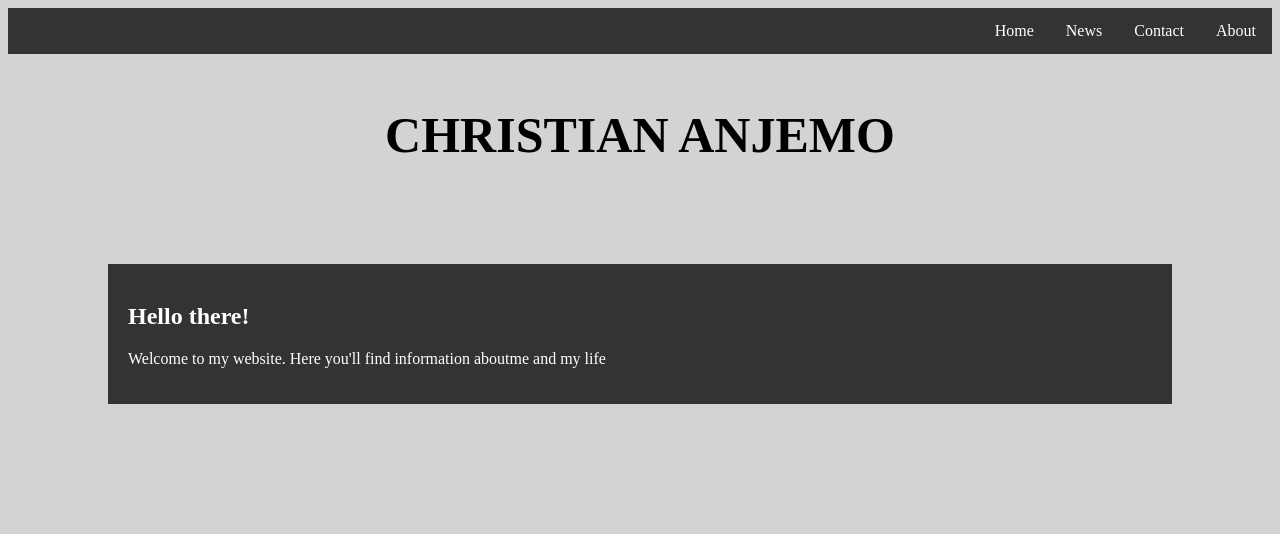
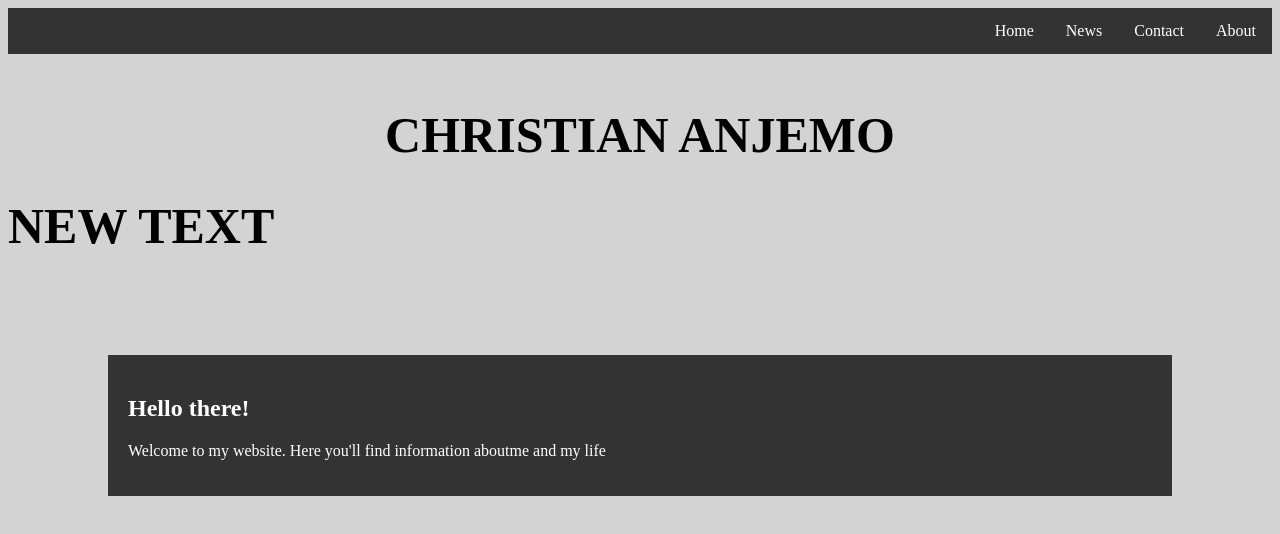
Before and after one commit to ChristianAnjemo/bitcoin.github.io, a plain HTML site: page index.html in a window 1280 px wide. Drawn offline with Linux system fonts and the light colour scheme.

Commit message:
Update index.html

```diff
--- a/index.html
+++ b/index.html
@@ -14,7 +14,7 @@
 <br>
 	<h1 align="center">CHRISTIAN ANJEMO</h1>
 
-
+<h1>NEW TEXT</h1>
  <div style="background-color:#333;;color:white;padding:20px;margin: 100px">
   <h2>Hello there!</h2>
   <p>Welcome to my website. Here you'll find information aboutme and my life </p>
```
